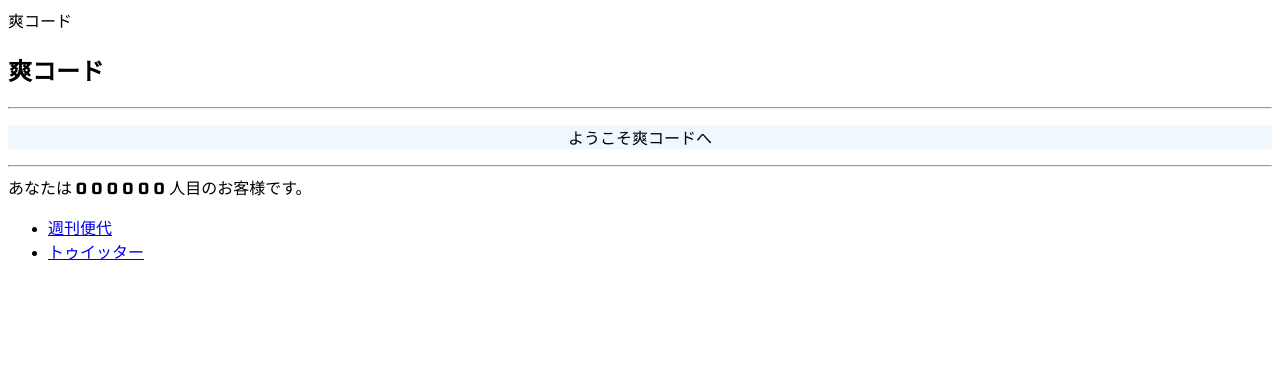
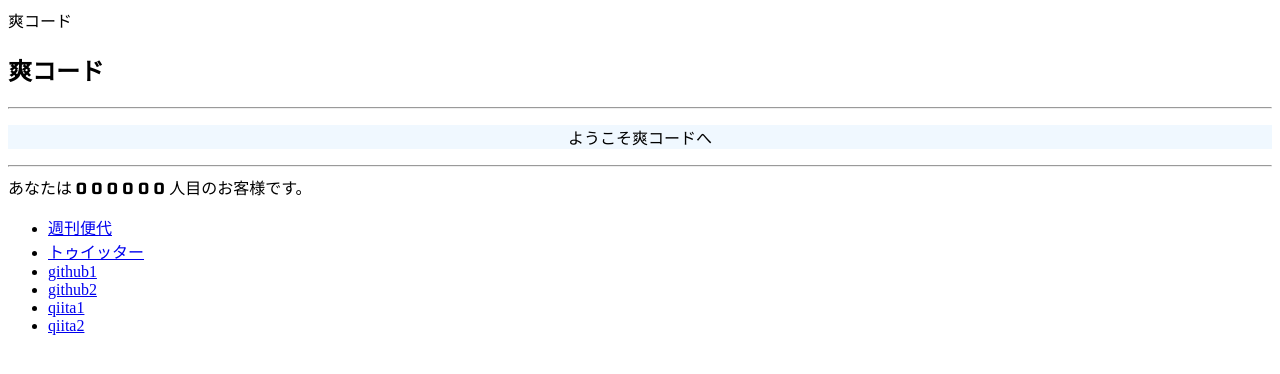
Before and after one commit to gkuga/socode.jp, a Nuxt app: page / in a window 1280 px wide. Shown: the top 374 px of the page. Built offline with nearby package versions, Linux system fonts and the light colour scheme; no server answers.

Commit message:
追加予定のやつをとりあえずテキストだけ書いておく

```diff
--- a/pages/index.vue
+++ b/pages/index.vue
@@ -19,6 +19,10 @@
       <ul>
         <li><a href="https://gkuga.hatenablog.com/">週刊便代</a></li>
         <li><a href="https://twitter.com/gkuga">トゥイッター</a></li>
+        <li><a href="https://twitter.com/gkuga">github1</a></li>
+        <li><a href="https://twitter.com/gkuga">github2</a></li>
+        <li><a href="https://twitter.com/gkuga">qiita1</a></li>
+        <li><a href="https://twitter.com/gkuga">qiita2</a></li>
       </ul>
     </nav>
   </div>
```
